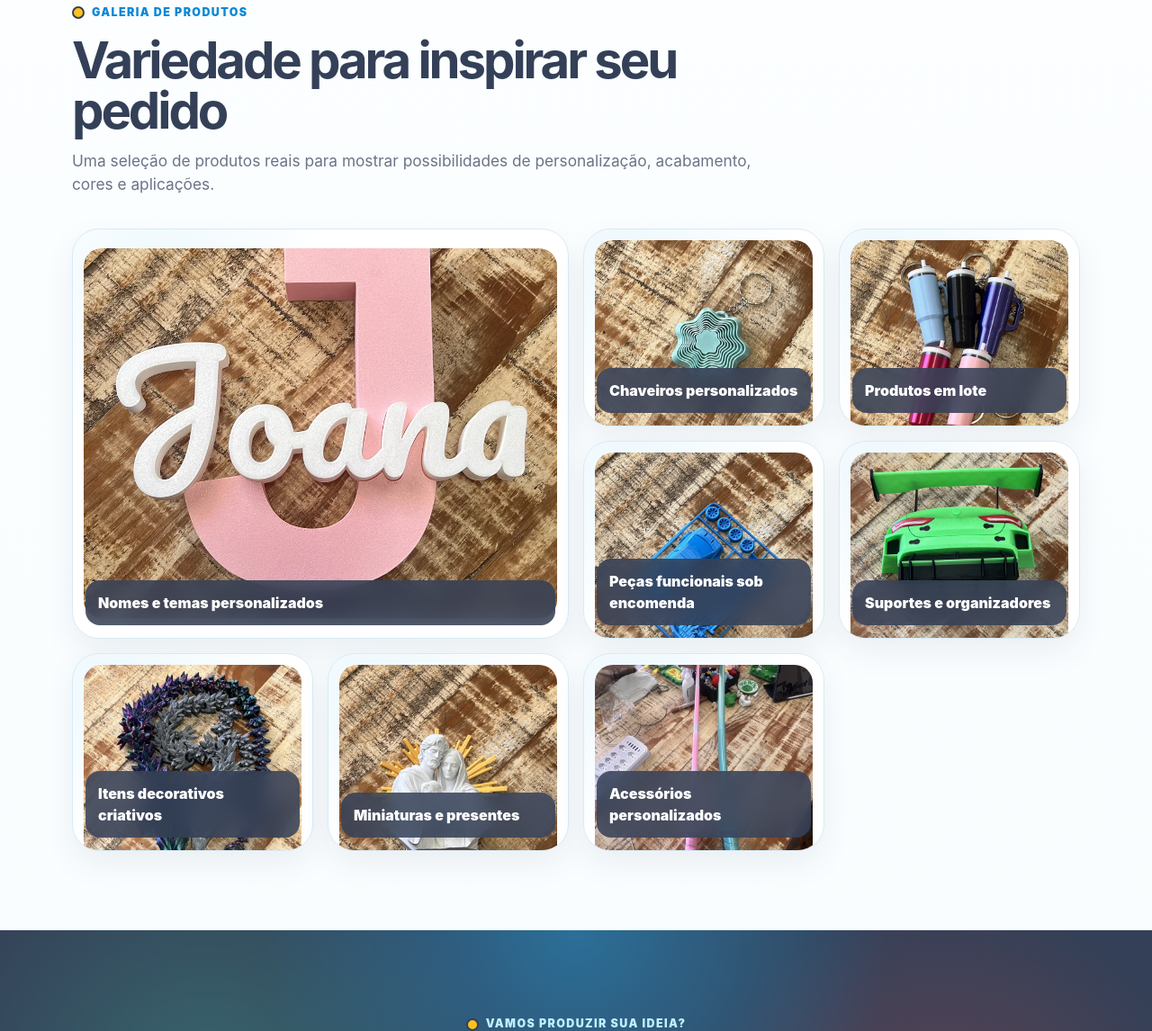
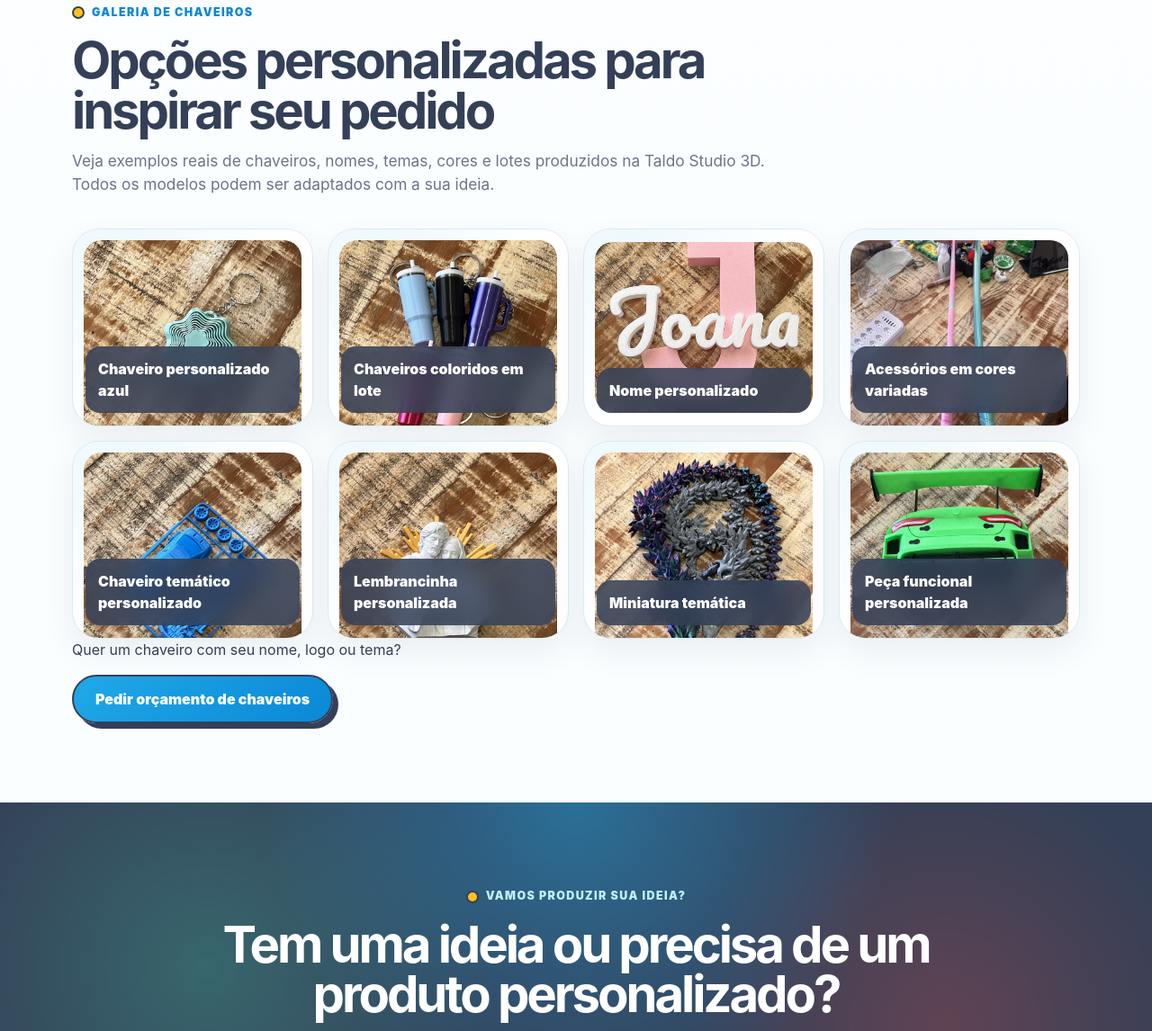
Before and after one commit to juanfazolo-cpu/Landingpage, a plain HTML site: page index.html in a window 1280 px wide. Shown: the part 4045-5191 px from the top of the page at 90% size. Drawn offline with Linux system fonts and the light colour scheme.

Commit message:
Update index.html

```diff
--- a/index.html
+++ b/index.html
@@ -305,25 +305,15 @@
 
       <section class="section-shell gallery-section" id="galeria">
         <div class="section-heading">
-          <span class="eyebrow">Galeria de produtos</span>
-          <h2>Variedade para inspirar seu pedido</h2>
+          <span class="eyebrow">Galeria de chaveiros</span>
+          <h2>Opções personalizadas para inspirar seu pedido</h2>
           <p>
-            Uma seleção de produtos reais para mostrar possibilidades de personalização, acabamento,
-            cores e aplicações.
+            Veja exemplos reais de chaveiros, nomes, temas, cores e lotes produzidos na
+            Taldo Studio 3D. Todos os modelos podem ser adaptados com a sua ideia.
           </p>
         </div>
 
-        <div class="gallery-grid">
-          <figure class="gallery-card large">
-            <img
-              src="assets/products/nome-personalizado-joana.webp"
-              alt="Nome Joana personalizado em impressão 3D"
-              width="920"
-              height="720"
-              loading="lazy"
-            >
-            <figcaption>Nomes e temas personalizados</figcaption>
-          </figure>
+        <div class="gallery-grid gallery-grid-keychains">
           <figure class="gallery-card">
             <img
               src="assets/products/chaveiro-personalizado-azul.webp"
@@ -332,7 +322,7 @@
               height="720"
               loading="lazy"
             >
-            <figcaption>Chaveiros personalizados</figcaption>
+            <figcaption>Chaveiro personalizado azul</figcaption>
           </figure>
           <figure class="gallery-card">
             <img
@@ -342,17 +332,57 @@
               height="720"
               loading="lazy"
             >
-            <figcaption>Produtos em lote</figcaption>
+            <figcaption>Chaveiros coloridos em lote</figcaption>
+          </figure>
+          <figure class="gallery-card">
+            <img
+              src="assets/products/nome-personalizado-joana.webp"
+              alt="Nome Joana personalizado em impressão 3D"
+              width="920"
+              height="720"
+              loading="lazy"
+            >
+            <figcaption>Nome personalizado</figcaption>
+          </figure>
+          <figure class="gallery-card">
+            <img
+              src="assets/products/acessorios-personalizados.webp"
+              alt="Acessórios personalizados em cores pastel"
+              width="720"
+              height="720"
+              loading="lazy"
+            >
+            <figcaption>Acessórios em cores variadas</figcaption>
           </figure>
           <figure class="gallery-card">
             <img
               src="assets/products/peca-funcional-azul.webp"
-              alt="Peça funcional azul com detalhes de carro produzida sob encomenda"
+              alt="Peça temática azul produzida sob encomenda em impressão 3D"
               width="720"
               height="720"
               loading="lazy"
             >
-            <figcaption>Peças funcionais sob encomenda</figcaption>
+            <figcaption>Chaveiro temático personalizado</figcaption>
+          </figure>
+          <figure class="gallery-card">
+            <img
+              src="assets/products/miniatura-decorativa.webp"
+              alt="Miniatura decorativa personalizada impressa em 3D"
+              width="720"
+              height="720"
+              loading="lazy"
+            >
+            <figcaption>Lembrancinha personalizada</figcaption>
+          </figure>
+          <figure class="gallery-card">
+            <img
+              src="assets/products/decoracao-dragao.webp"
+              alt="Dragões decorativos articulados em impressão 3D"
+              width="720"
+              height="720"
+              loading="lazy"
+            >
+            <figcaption>Miniatura temática</figcaption>
           </figure>
           <figure class="gallery-card">
             <img
@@ -362,38 +392,22 @@
               height="720"
               loading="lazy"
             >
-            <figcaption>Suportes e organizadores</figcaption>
+            <figcaption>Peça funcional personalizada</figcaption>
           </figure>
-          <figure class="gallery-card">
-            <img
-              src="assets/products/decoracao-dragao.webp"
-              alt="Dragões decorativos articulados em impressão 3D"
-              width="720"
-              height="720"
-              loading="lazy"
-            >
-            <figcaption>Itens decorativos criativos</figcaption>
-          </figure>
-          <figure class="gallery-card">
-            <img
-              src="assets/products/miniatura-decorativa.webp"
-              alt="Miniatura decorativa religiosa impressa em 3D"
-              width="720"
-              height="720"
-              loading="lazy"
-            >
-            <figcaption>Miniaturas e presentes</figcaption>
-          </figure>
-          <figure class="gallery-card">
-            <img
-              src="assets/products/acessorios-personalizados.webp"
-              alt="Acessórios personalizados em cores pastel"
-              width="720"
-              height="720"
-              loading="lazy"
-            >
-            <figcaption>Acessórios personalizados</figcaption>
-          </figure>
+        </div>
+
+        <div class="gallery-cta">
+          <p>Quer um chaveiro com seu nome, logo ou tema?</p>
+          <a
+            class="button button-primary"
+            href="https://wa.me/5511910634551?text=Ol%C3%A1,%20vim%20pelo%20site%20e%20quero%20um%20or%C3%A7amento%20de%20chaveiros%20personalizados."
+            target="_blank"
+            rel="noopener noreferrer"
+            data-whatsapp-cta
+            data-cta-label="galeria-chaveiros"
+          >
+            Pedir orçamento de chaveiros
+          </a>
         </div>
       </section>
 
```
